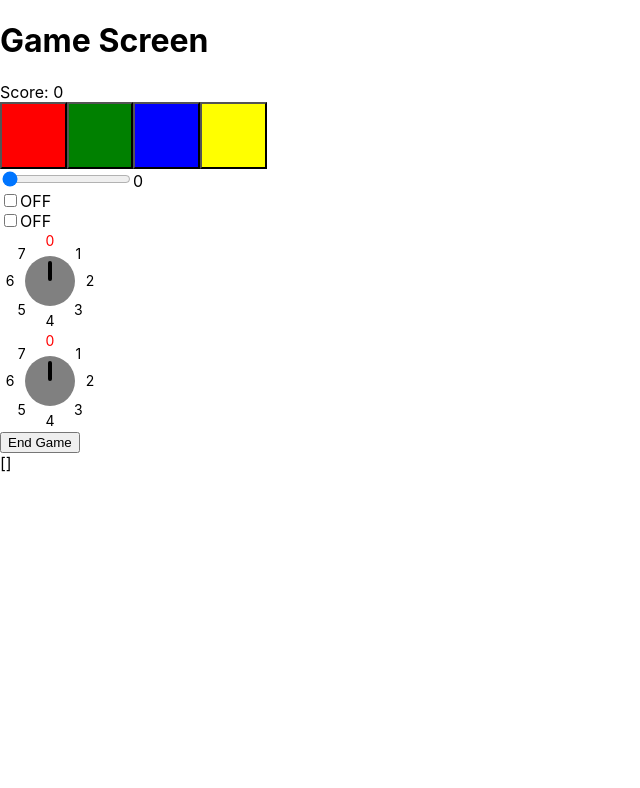
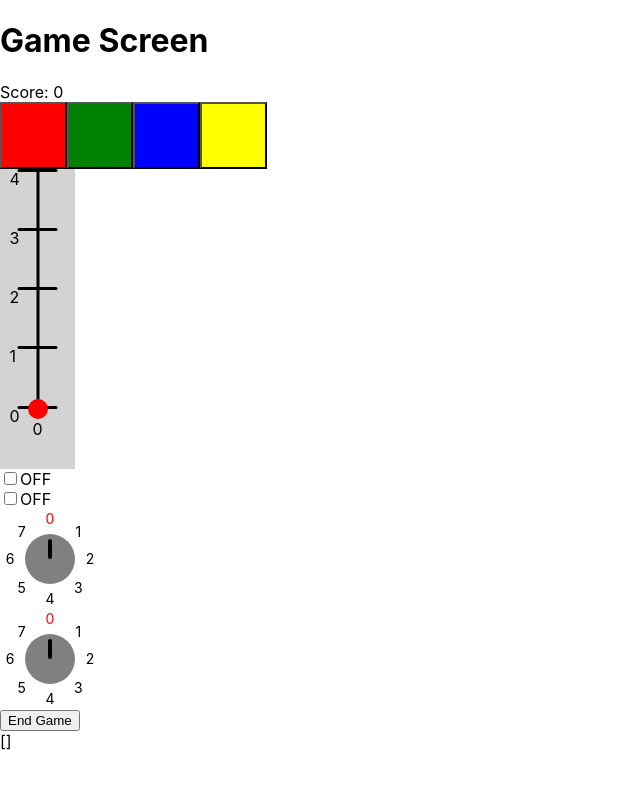
Before and after one commit to GitDevla/infinite-simon, a React (Create React App) app: page /game in a window 1280 px wide. Shown: the top 788 px of the page, without its empty margins (0-640 px from the left). Built offline with nearby package versions, Linux system fonts and the light colour scheme.

Commit message:
feat: refactor Slider component to enhance mouse interaction and display values

```diff
--- a/src/component/Slider.tsx
+++ b/src/component/Slider.tsx
@@ -1,4 +1,4 @@
-import { useEffect, useRef, useState } from "react";
+import { useState } from "react";
 
 export default function Slider({
 	min = 0,
@@ -10,30 +10,109 @@ export default function Slider({
 	onChange?: (value: number) => void;
 }) {
 	const [value, setValue] = useState(min);
-	const obj = useRef(null as HTMLInputElement | null);
 
-	const handleValueChange = (newValue: number) => {
-		setValue(newValue);
-		onChange?.(newValue);
+	const handleMouseDown = (e: React.MouseEvent) => {
+		e.preventDefault();
+
+		const parentRect = (
+			e.target as HTMLDivElement
+		).parentElement?.getBoundingClientRect();
+		if (!parentRect) return;
+
+		const onMouseMove = (moveEvent: MouseEvent) => {
+			const relativeY = moveEvent.clientY - parentRect.top;
+			const clampedY = Math.max(0, Math.min(relativeY, parentRect.height));
+			const newValue = Math.round(
+				(1 - clampedY / parentRect.height) * (max - 1),
+			);
+			setValue(newValue);
+		};
+		const onMouseUp = () => {
+			setValue((v) => {
+				onChange?.(v);
+				return v;
+			});
+
+			window.removeEventListener("mousemove", onMouseMove);
+			window.removeEventListener("mouseup", onMouseUp);
+		};
+		window.addEventListener("mousemove", onMouseMove);
+		window.addEventListener("mouseup", onMouseUp);
 	};
 
 	return (
-		<div>
-			<input
-				ref={obj}
-				type="range"
-				min={min}
-				max={max}
-				step={1}
-				defaultValue={min}
-				onMouseUp={(e) =>
-					handleValueChange(parseInt(e.currentTarget.value, 10))
-				}
-				onTouchEnd={(e) =>
-					handleValueChange(parseInt(e.currentTarget.value, 10))
-				}
-			/>
-			<span>{value}</span>
+		<div
+			style={{
+				width: "75px",
+				height: "300px",
+				backgroundColor: "lightgray",
+			}}
+		>
+			<div
+				style={{
+					position: "relative",
+					height: "80%",
+				}}
+			>
+				<div>
+					<div
+						style={{
+							position: "absolute",
+							display: "flex",
+							flexDirection: "column",
+							alignItems: "center",
+							justifyContent: "space-between",
+							height: "100%",
+							width: `3px`,
+							left: `50%`,
+							transform: "translateX(-50%)",
+							backgroundColor: "black",
+						}}
+					>
+						{Array.from({ length: max }).map((_, i) => (
+							<div
+								key={i}
+								style={{
+									display: "absolute",
+									height: "3px",
+									width: `40px`,
+									backgroundColor: "black",
+									borderRadius: "2px",
+								}}
+							>
+								<span
+									style={{
+										position: "relative",
+										display: "block",
+										left: "-20%",
+									}}
+								>
+									{max - i - 1}
+								</span>
+							</div>
+						))}
+					</div>
+				</div>
+				<div
+					style={{
+						width: `20px`,
+						height: `20px`,
+						backgroundColor: "red",
+						borderRadius: "50%",
+						position: "absolute",
+						left: "50%",
+						transform: "translate(-50%,-50%)",
+						top: `${100 - (value / (max - 1)) * 100}%`,
+						cursor: "pointer",
+						touchAction: "none",
+						transition: "top 0.2s ease-out",
+					}}
+					onMouseDown={handleMouseDown}
+				></div>
+			</div>
+			<div style={{ textAlign: "center", marginTop: "10px" }}>
+				<span>{value}</span>
+			</div>
 		</div>
 	);
 }
```
